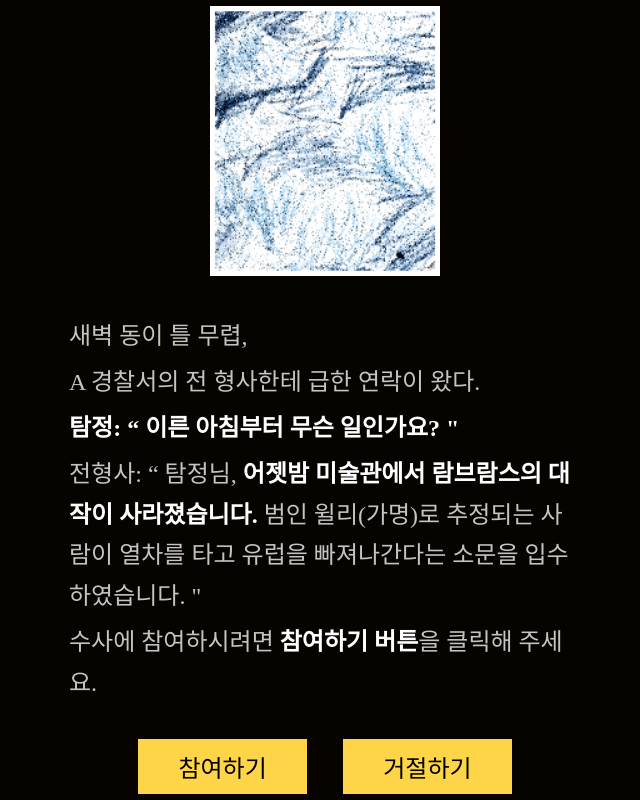
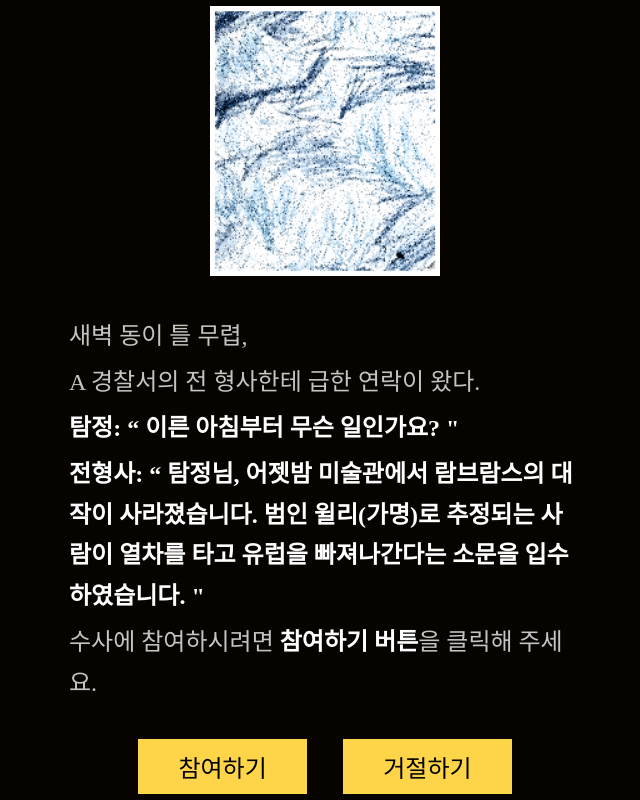
Before and after one commit to yerimgim/where-is-willie, a React (Create React App) app: page /mainStory in a window 1280 px wide. Shown: the whole page, without its empty margins (315-955 px from the left). Built offline with nearby package versions, Linux system fonts and the light colour scheme.

Commit message:
refactor: Change code style

```diff
--- a/src/common/components/Button.js
+++ b/src/common/components/Button.js
@@ -28,9 +28,11 @@ const ButtonContainer = styled.div`
       display: inline-block;
       width: 16%;
 
+
+
       button {
         height: 100%;
-        margin: 0 5px;
+        // margin: 0 5px;
         padding: 10px 40px;
         background-color: var(--yellow-color);
         font-size: 24px;
--- a/src/common/Icon.js
+++ b/src/common/components/Icon.js
@@ -29,7 +29,6 @@ const ButtonContainer = styled.div`
       font-size: 30px;
 
       span {
-        padding: 10px 0;
         font-size: 1rem;
       }
     `
--- a/src/common/components/Quiz.js
+++ b/src/common/components/Quiz.js
@@ -6,8 +6,8 @@ import { Link, useHistory } from "react-router-dom";
 import styled from "styled-components";
 
 import { getResult } from "../../modules/quizSlice";
-import Icon from "../Icon";
 import makeKey from "../utils/makeKey";
+import Icon from "./Icon";
 import NumberLine from "./NumberLine";
 import StyledTextarea from "./StyledTextarea";
 import Timer from "./Timer";
--- a/src/data/secondChapter.json
+++ b/src/data/secondChapter.json
@@ -5,7 +5,6 @@
   "cssBefore": "#photo li {\n   position: absolute; \n} \n\n#photo li:first-child { ",
   "cssAfter": "}",
   "answer": ["z-index:1"],
-  "pictures": ["assets/photo/person.png", "assets/photo/person1.png", "assets/photo/person2.png", "assets/photo/person3.png", "assets/photo/person4.png", "assets/photo/person5.png"],
   "hint": ["* Z-index를 사용하자", "https://developer.mozilla.org/ko/docs/Web/CSS/z-index"],
   "placeholder":"/* use z-index */",
   "success": ["/secondHiddenChaper", "Chapter2 - Hidden Page\nJack의 3B칸"],
--- a/src/feature/chapter/lastChapter/Folder.js
+++ b/src/feature/chapter/lastChapter/Folder.js
@@ -5,7 +5,7 @@ import { IoMdClose } from "react-icons/io";
 import { useSelector } from "react-redux";
 import styled from "styled-components";
 
-import Icon from "../../../common/Icon";
+import Icon from "../../../common/components/Icon";
 
 const Folder = ({ onClick }) => {
   const clueInfo = useSelector((state) => state.quiz.clues);
--- a/src/feature/chapter/lastChapter/LastChapter.js
+++ b/src/feature/chapter/lastChapter/LastChapter.js
@@ -3,8 +3,8 @@ import React, { useState } from "react";
 import { IoMdPaper } from "react-icons/io";
 import styled from "styled-components";
 
+import Icon from "../../../common/components/Icon";
 import Modal from "../../../common/components/modal/Modal";
-import Icon from "../../../common/Icon";
 import Folder from "./Folder";
 import Suspects from "./Suspects";
 
--- a/src/feature/chapter/mainChapter/Letter.js
+++ b/src/feature/chapter/mainChapter/Letter.js
@@ -6,7 +6,7 @@ import { useSelector } from "react-redux";
 import { useHistory } from "react-router-dom";
 import styled from "styled-components";
 
-import Icon from "../../../common/Icon";
+import Icon from "../../../common/components/Icon";
 import letter from "../../../data/letter.json";
 
 const Letter = () => {
--- a/src/feature/chapter/mainChapter/MainStory.js
+++ b/src/feature/chapter/mainChapter/MainStory.js
@@ -36,10 +36,11 @@ const MainStory = () => {
             </span>
           </p>
           <p>
-            전형사: &ldquo; {user} 탐정님,{" "}
-            <span>어젯밤 미술관에서 람브람스의 대작이 사라졌습니다. </span>
-            범인 윌리(가명)로 추정되는 사람이 열차를 타고 유럽을 빠져나간다는
-            소문을 입수하였습니다. &quot;
+            <span>
+              전형사: &ldquo; {user} 탐정님, 어젯밤 미술관에서 람브람스의 대작이
+              사라졌습니다. 범인 윌리(가명)로 추정되는 사람이 열차를 타고 유럽을
+              빠져나간다는 소문을 입수하였습니다. &quot;
+            </span>
           </p>
           <p>
             수사에 참여하시려면 <span>참여하기 버튼</span>을 클릭해 주세요.
--- a/src/feature/chapter/secondChapter/NewsPaper.js
+++ b/src/feature/chapter/secondChapter/NewsPaper.js
@@ -1,14 +1,18 @@
 import React from "react";
 
 import PropTypes from "prop-types";
+import { IoMdClose } from "react-icons/io";
 import styled, { keyframes } from "styled-components";
 
-import Button from "../../../common/components/Button";
+import Icon from "../../../common/components/Icon";
 
 const NewsPaper = ({ onClick }) => {
   return (
     <Paper>
-      <Button onClick={onClick} text="X" />
+      <Icon onClick={onClick} type="close" text="닫기">
+        <IoMdClose />
+      </Icon>
+
       <Main>
         <h1>The Detactive Times</h1>
 
@@ -49,7 +53,7 @@ const NewsPaper = ({ onClick }) => {
           </p>
         </div>
         <div className="side-middle-article">
-          <h2>유명 화가의 예술품을 훔친자는 누구인가?</h2>
+          <h2>사라진 </h2>
           <p>
             unknown printer took a galley of type and scrambled it to make a
             type specimen book.
--- a/src/feature/chapter/thirdChapter/Glasses.js
+++ b/src/feature/chapter/thirdChapter/Glasses.js
@@ -26,6 +26,7 @@ const Entry = styled.div`
 
   img {
     width: 56%;
+
     &:hover {
       cursor: pointer;
       filter: drop-shadow(0.1rem 0.1rem 0.8rem var(--yellow-color));
@@ -34,6 +35,7 @@ const Entry = styled.div`
 
   @media all and (min-width: 1700px) and (max-width: 1920px) {
     left: 29%;
+
     img {
       min-width: 69%;
     }
```
Also changed, not shown: 1 other file (tests, documents, lock files or other folders).
